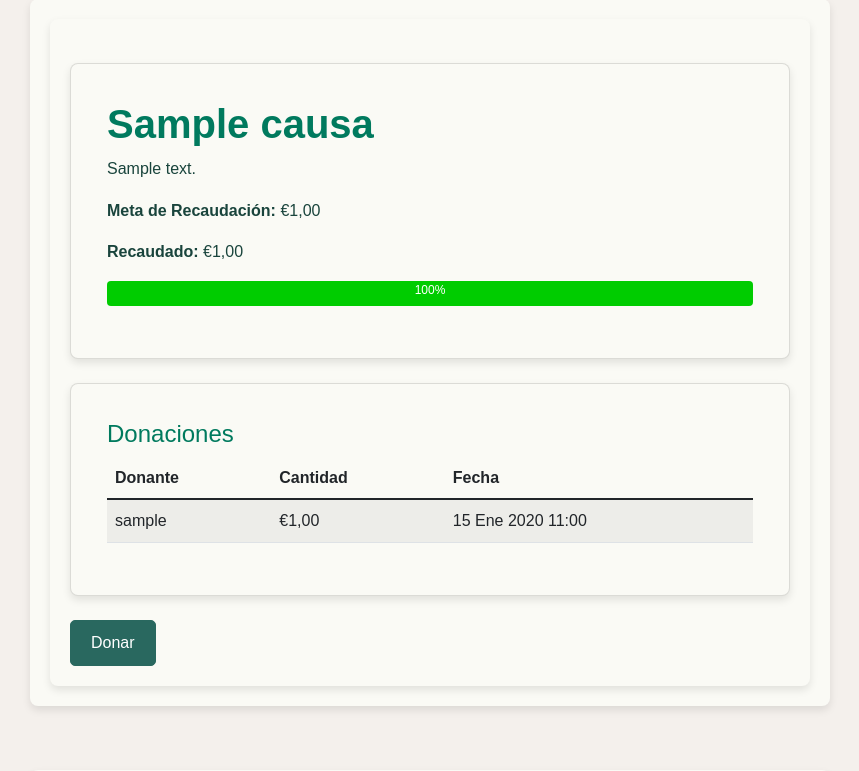
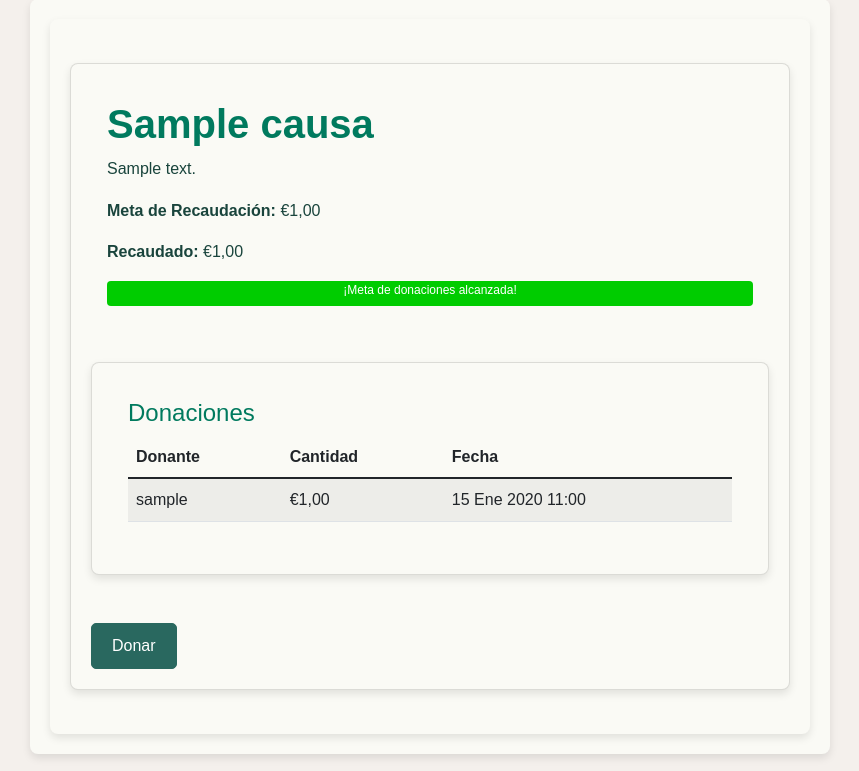
Before and after one commit to nevinwu/comunity, a Django app: page /donations/causa/1/ in a window 1280 px wide. Shown: the part 156-927 px from the top of the page, without its empty margins (210-1069 px from the left). Run offline with Django 5.2, Linux system fonts and the light colour scheme; tables that the repository leaves empty hold one stand-in row (values such as "Sample post").

Commit message:
Update causa progress bar

```diff
--- a/donations/templates/donations/causa_detail.html
+++ b/donations/templates/donations/causa_detail.html
@@ -20,12 +20,15 @@
                      aria-valuemin="0"
                      aria-valuemax="100">
                 </div>
-                <!-- Porcentaje centrado -->
+                <!-- Porcentaje o mensaje de meta alcanzada -->
                 <span class="progress-text" style="position: absolute; width: 100%; text-align: center; color: white;">
-                    {{ progress|floatformat:0 }}%
+                    {% if progress >= 100 %}
+                        ¡Meta de donaciones alcanzada!
+                    {% else %}
+                        {{ progress|floatformat:0 }}%
+                    {% endif %}
                 </span>
             </div>
-        </div>
     </div>
 
     <!-- Donaciones -->
```
